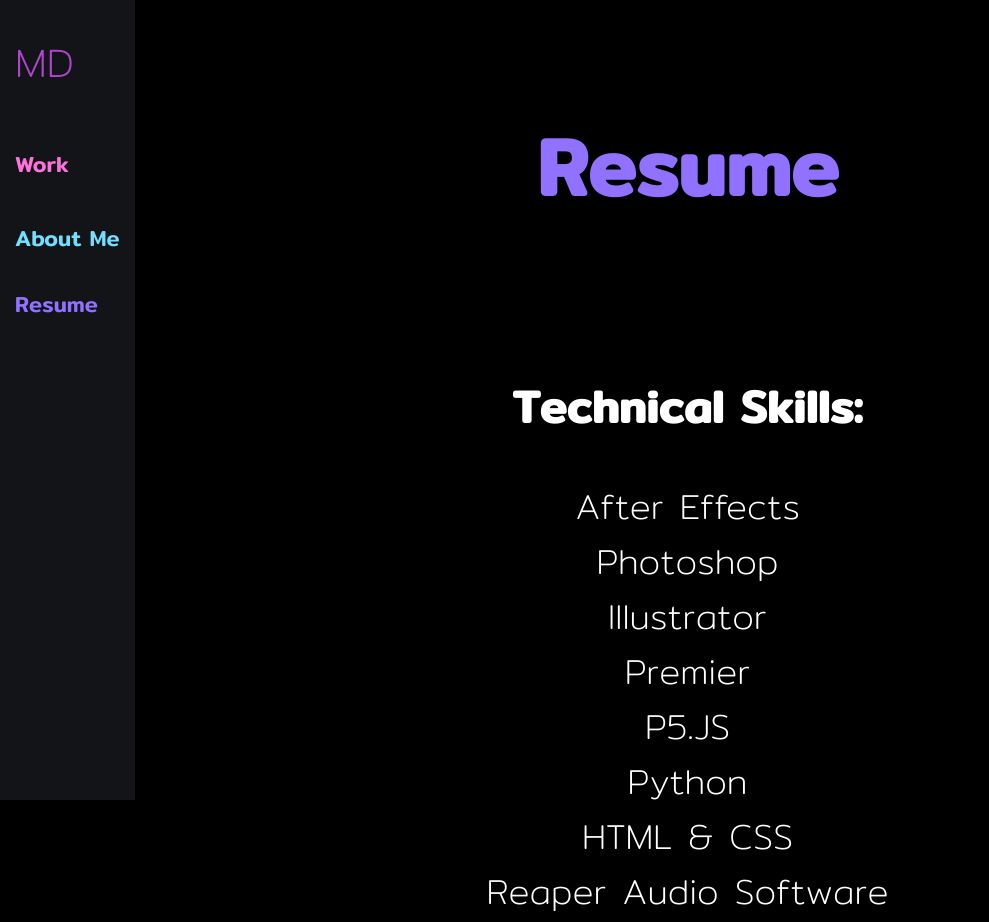
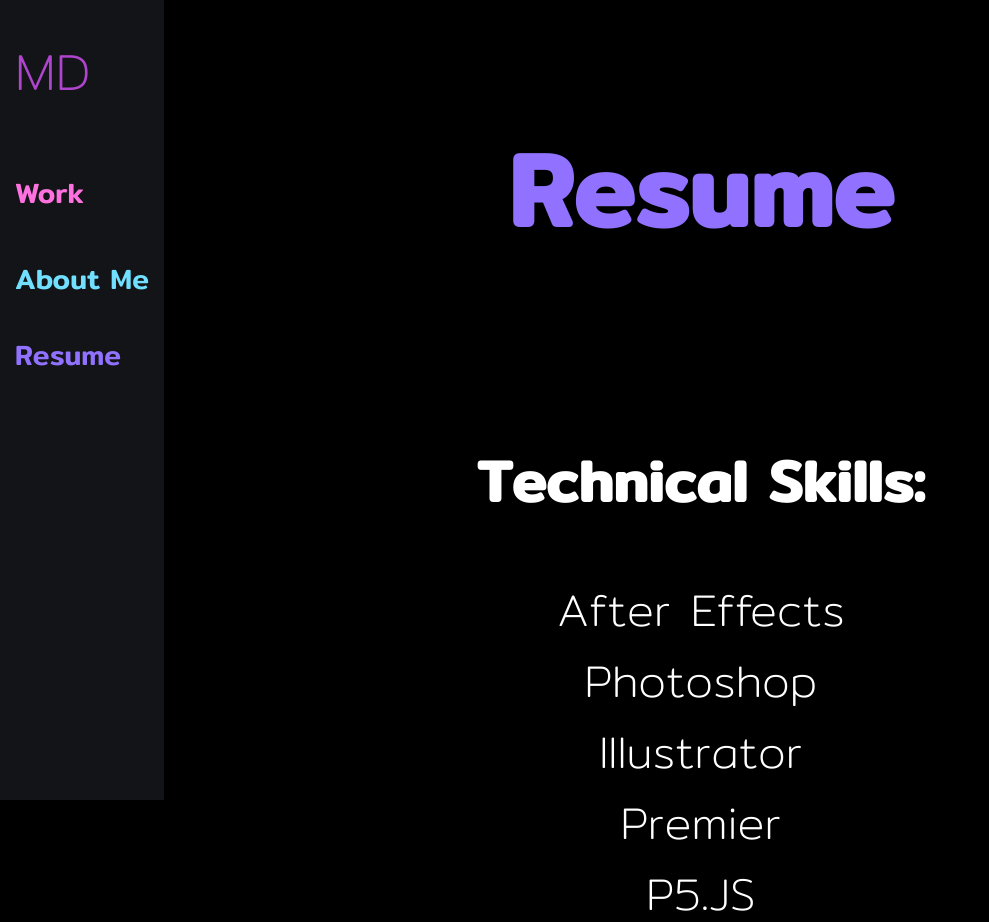
Before and after one commit to Clm8121/MidtermMediaQuery, a plain HTML site: page resume.html in a window 1280 px wide. Shown: the top 922 px of the page, without its empty margins (0-989 px from the left). Drawn offline with Linux system fonts and the light colour scheme.

Commit message:
Added Initial Files

```diff
--- a/style.css
+++ b/style.css
@@ -36,29 +36,21 @@ body, html {
   a, .a3 {
     font-size: 42px;
   } */
-  .mainContainer {
-    display: flex;
-    flex-direction: column;
-    padding-top: 50px;
-    padding-left: 200px;
-    padding-right: 35px;
-    font-family:'Mitr', sans-serif;
-  }
 }
 
 .mainContainer {
   display: flex;
   flex-direction: column;
-  padding-top: 50px;
-  padding-left: 130px;
-  padding-right: 35px;
+  padding-top: 5vh;
+  padding-left: 13vw;
+  padding-right: 3.5vw;
   font-family:'Mitr', sans-serif;
 }
 
 .a0 {
   text-decoration: none;
   text-align: center;
-  font-size: 40px;
+  font-size: 4vw;
   font-weight: lighter;
   color: #AE45CC;
 }
@@ -66,7 +58,7 @@ body, html {
 a, .a1 {
   text-decoration: none;
   color: #71dfff;
-  font-size: 22px;
+  font-size: 2.2vw;
 }
 a, .a1:hover {
   text-decoration: underline;
@@ -75,7 +67,7 @@ a, .a1:hover {
 a, .a2 {
   text-decoration: none;
   color: #9171ff;
-  font-size: 22px;
+  font-size: 2.2vw;
 }
 a, .a2:hover {
   text-decoration: underline;
@@ -84,7 +76,7 @@ a, .a2:hover {
 a, .a3 {
   text-decoration: none;
   color: #ff71df;
-  font-size: 22px;
+  font-size: 2.2vw;
 }
 a, .a3:hover {
   text-decoration: underline;
@@ -93,7 +85,7 @@ a, .a3:hover {
 a, .a4 {
   text-decoration: none;
   color: #ff7198;
-  font-size: 22px;
+  font-size: 2.2vw;
 }
 a, .a4:hover {
   text-decoration: underline;
@@ -101,7 +93,7 @@ a, .a4:hover {
 
 .Header {
   text-align: center;
-  font-size: 40px;
+  font-size: 4vw;
   font-weight: 500;
 }
 .headerHome {
@@ -126,30 +118,31 @@ a, .a4:hover {
   text-align: center;
 }
 .aboutmeimage {
-  width: 350px;
+  width: 35vw;
 }
 .workimage {
-  width: 500px;
+  width: 50vw;
 }
 
 .Text {
   text-align: center;
-  font-size: 35px;
+  font-size: 3.5vw;
   font-weight: 200;
   color: white;
 }
 .subheader {
-  font-size: 45px;
+  font-size: 4.5vw;
 }
 .paragraph {
   word-wrap: break-word;
-  padding-left: 75px;
-  padding-right: 75px;
+  padding-left: 7.5vw;
+  padding-right: 7.5vw;
 }
 
 .footer {
   display: flex;
-  height: 75px;
+  font-size: 2vw;
+  height: 7.5vh;
   color: #595959;
   justify-content: center;
   align-items: center;
```
Also changed, not shown: index.html (+9 -9 lines).
